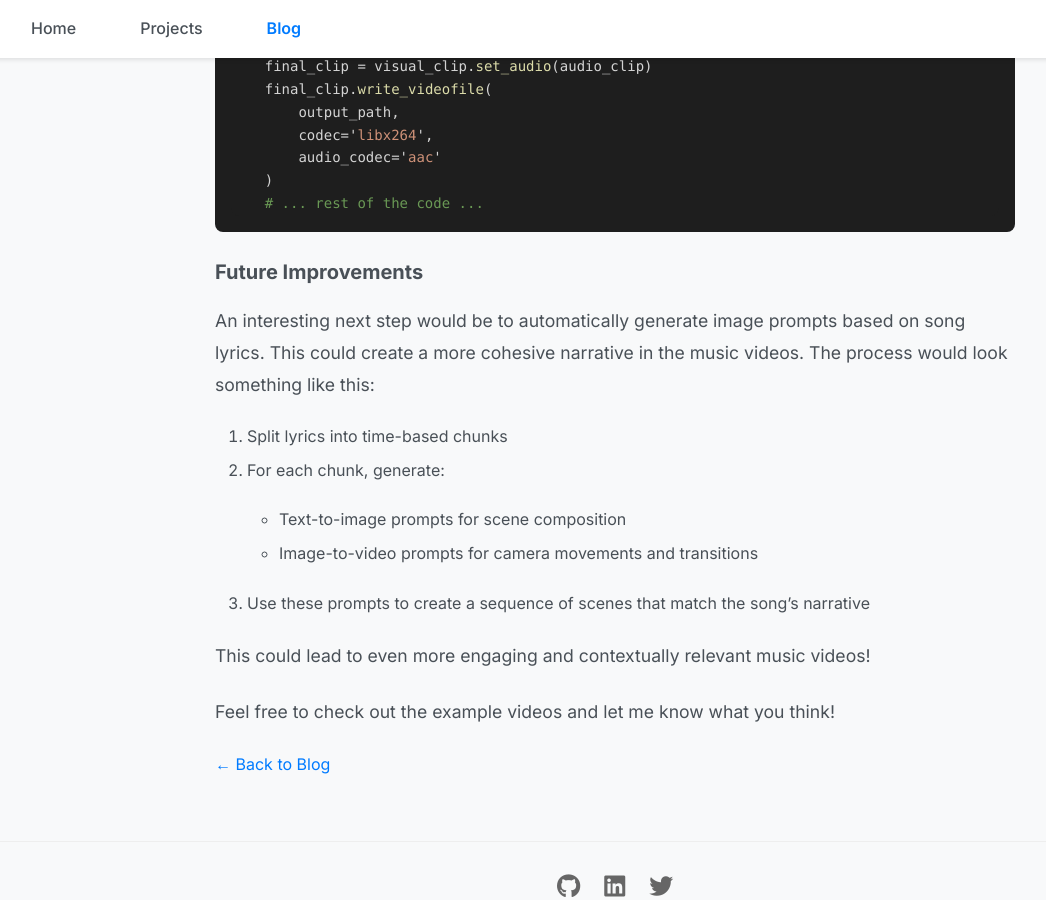
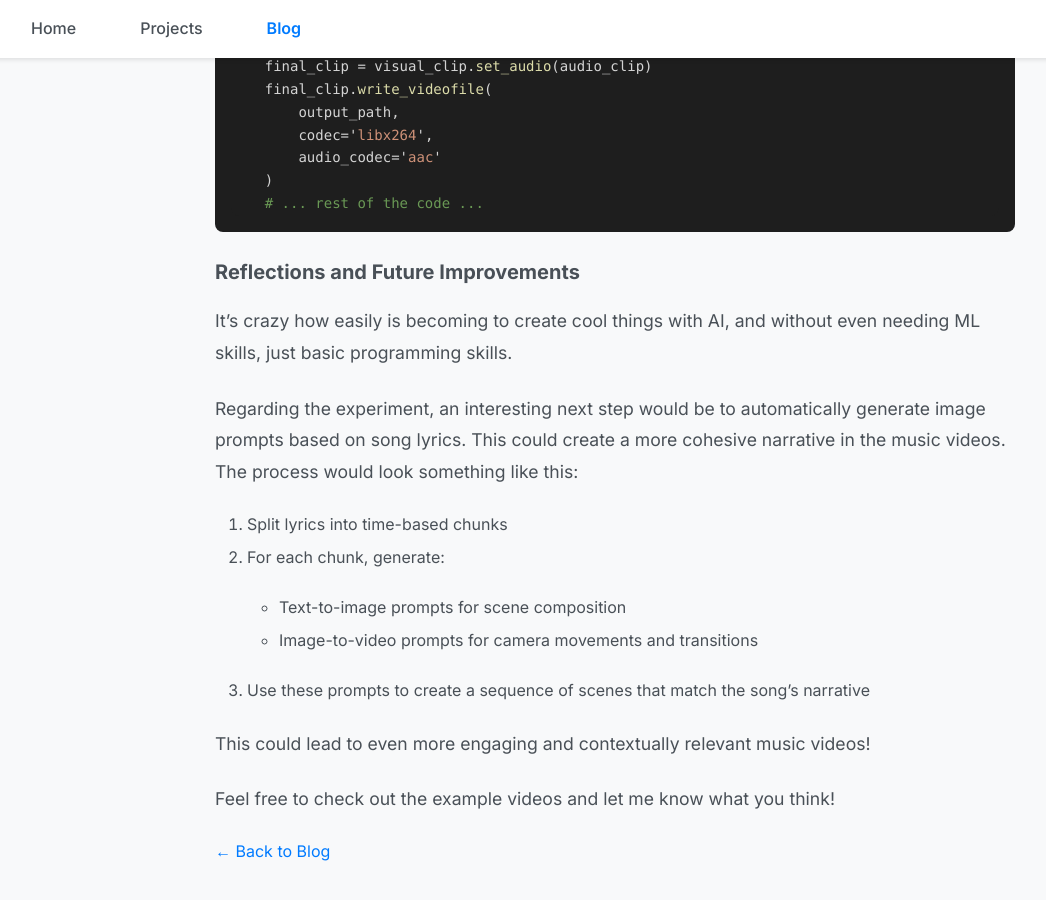
Before and after one commit to BiagioAntonelli/BiagioAntonelli.github.io, a Jekyll site: the page built from _posts/2024-03-07-AI-Generated-Music-Videos.md, in a window 1280 px wide and 900 px high, scrolled down 2478 px. Shown: the whole window, without its empty margins (25-1071 px from the left). Built offline with Jekyll 4.4.1, drawn with Linux system fonts in a browser that asks for light colours.

Commit message:
blog on music videos

````diff
--- a/_posts/2024-03-07-AI-Generated-Music-Videos.md
+++ b/_posts/2024-03-07-AI-Generated-Music-Videos.md
@@ -89,9 +89,11 @@ async def create_video(
     # ... rest of the code ...
 ```
 
-### Future Improvements
+### Reflections and Future Improvements
 
-An interesting next step would be to automatically generate image prompts based on song lyrics. This could create a more cohesive narrative in the music videos. The process would look something like this:
+It's crazy how easily is becoming to create cool things with AI, and without even needing ML skills, just basic programming skills.
+
+Regarding the experiment, an interesting next step would be to automatically generate image prompts based on song lyrics. This could create a more cohesive narrative in the music videos. The process would look something like this:
 
 1. Split lyrics into time-based chunks
 2. For each chunk, generate:
````
